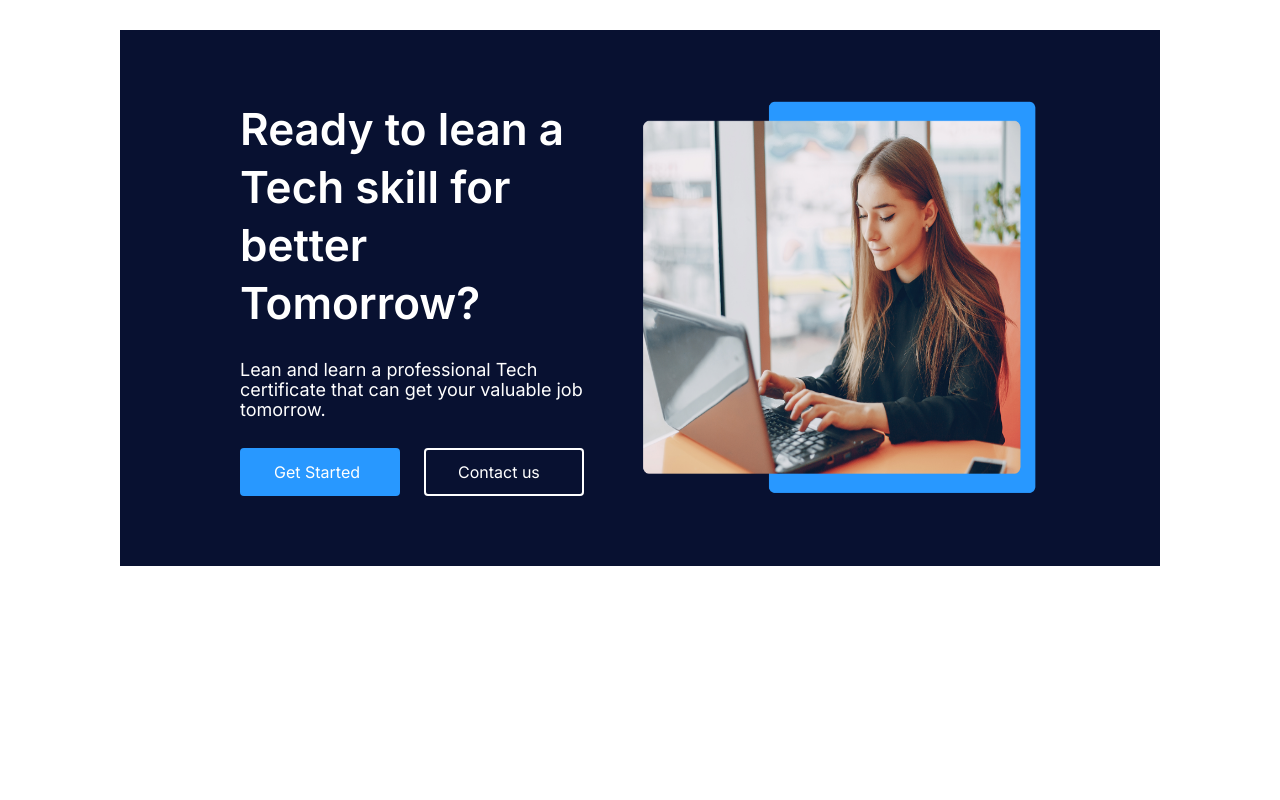
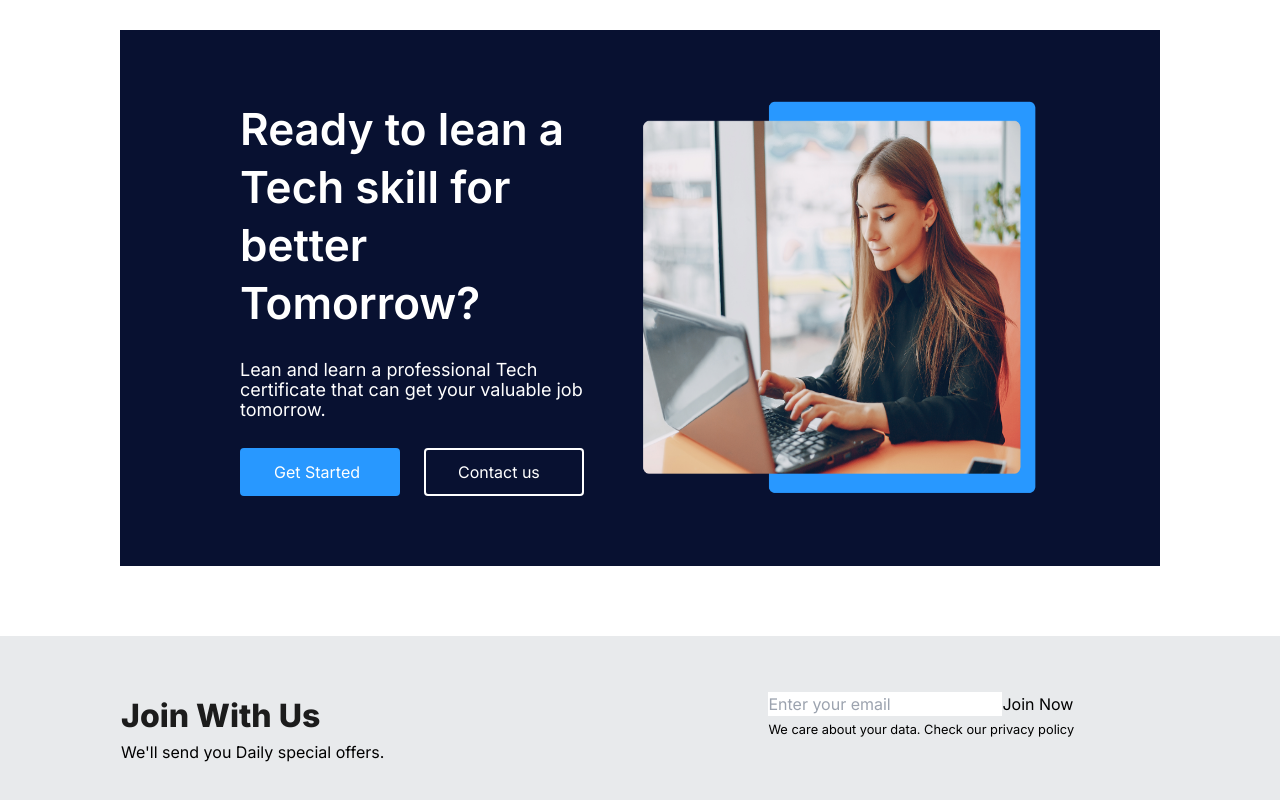
Before and after one commit to The-BigEazi-Concept/TalentBlocks-NextJs, a Next.js app: page / in a window 1280 px wide. Shown: the part 5942-6742 px from the top of the page. Before the commit the page ends 6578 px from the top, so only its background shows below. Built offline with nearby package versions, Linux system fonts and the light colour scheme; a web font is replaced by a local one.

Commit message:
doing...

```diff
--- /dev/null
+++ b/src/app/components/Footer.tsx
@@ -0,0 +1,24 @@
+import Link from "next/link";
+
+const Footer = () => {
+  return (
+    <section className="bg-[#E8EAEC] px-[121px] py-14">
+      <div className="flex gap-96">
+        <div className="flex-col">
+          <h4 className="text-black text-[32px] font-bold">Join With Us</h4>
+          <small className="text-base font-normal">We'll send you Daily special offers.</small>
+        </div>
+        <div className="flex-col">
+          <input type="text" placeholder="Enter your email" />
+          <button>Join Now</button> <br />
+          <small>
+            We care about your data. Check our{" "}
+            <Link href="/privacy">privacy policy</Link>
+          </small>
+        </div>
+      </div>
+    </section>
+  );
+};
+
+export default Footer;
--- a/src/app/components/index.js
+++ b/src/app/components/index.js
@@ -7,6 +7,7 @@ export { default as CTAsection } from "./CTAsection";
 export { default as Dropdown } from "./Dropdown";
 export { default as Explore } from "./Explore";
 export { default as Faqs } from "./Accordion";
+export { default as Footer } from "./Footer";
 export { default as Hero } from "./Hero";
 export { default as Navbar } from "./Navbar";
 export { default as Testimonials } from "./Testimonials";
--- a/src/app/page.tsx
+++ b/src/app/page.tsx
@@ -7,6 +7,7 @@ import {
   Testimonials,
   Accordion,
   CTAsection,
+  Footer,
 } from "./components/index";
 
 export default function Home() {
@@ -20,6 +21,7 @@ export default function Home() {
       <Testimonials />
       <Accordion />
       <CTAsection />
+      <Footer />
     </main>
   );
 }
```
